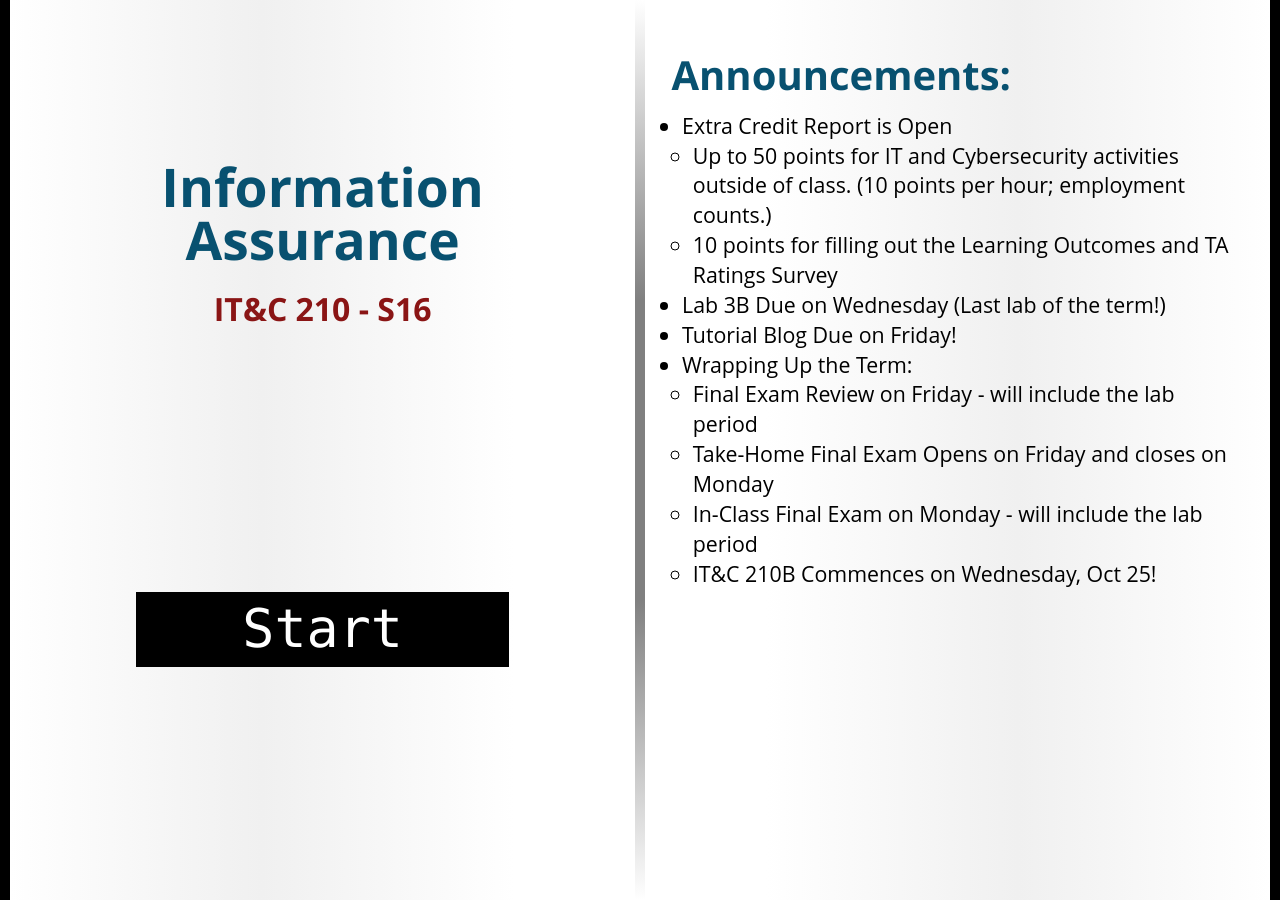
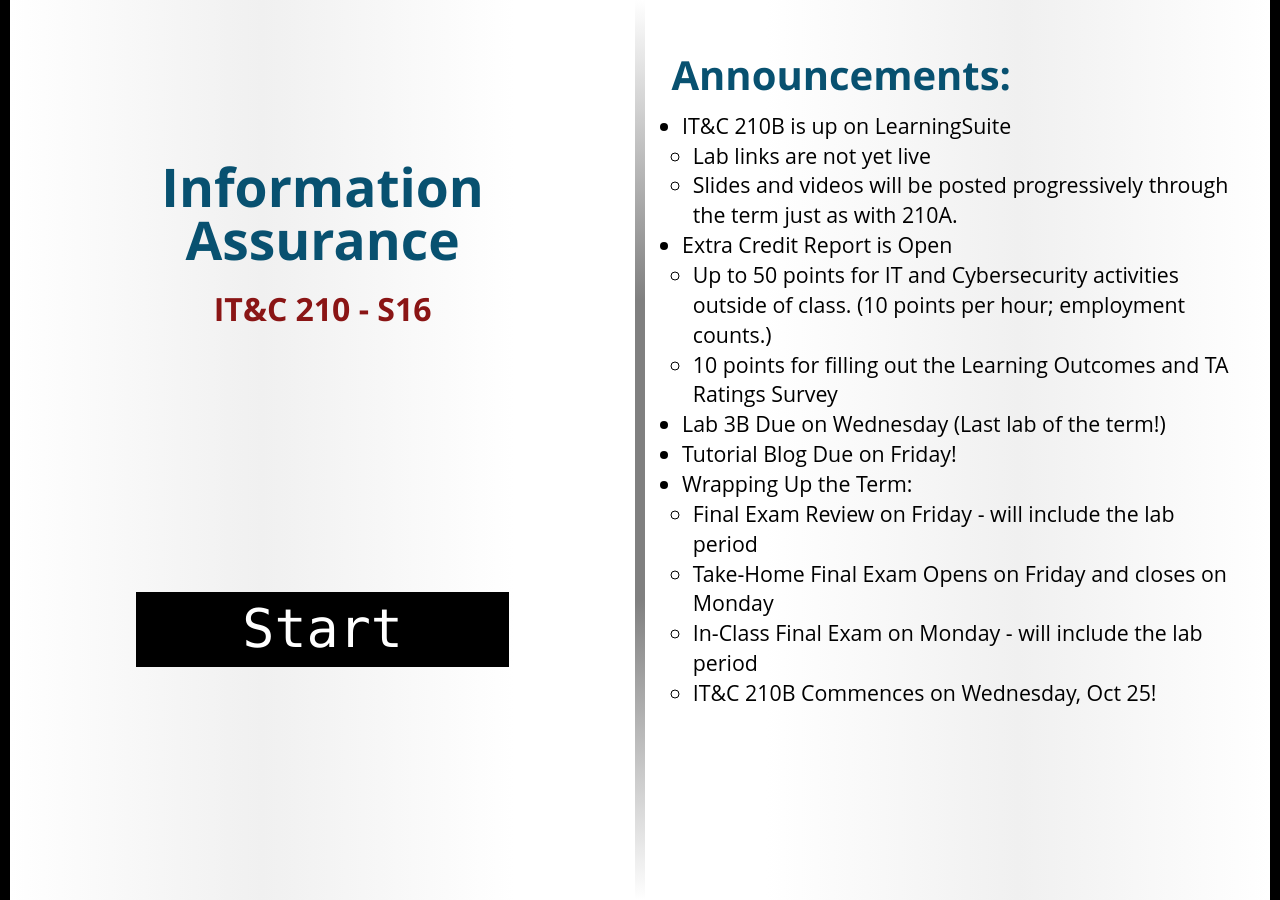
Before and after one commit to BYU-ITC-210/BYU-ITC-210.github.io, a Jekyll site: the page built from _welcome/S16.md, in a window 1280 px wide. Built offline with Jekyll 4.4.1, drawn with Linux system fonts in a browser that asks for light colours; some web fonts are replaced.

Commit message:
Welcome S16

```diff
--- a/_welcome/S16.md
+++ b/_welcome/S16.md
@@ -2,6 +2,9 @@
 title: Information Assurance
 session: S16
 ---
+* IT&C 210B is up on LearningSuite
+    * Lab links are not yet live
+    * Slides and videos will be posted progressively through the term just as with 210A.
 * Extra Credit Report is Open
     * Up to 50 points for IT and Cybersecurity activities outside of class. (10 points per hour; employment counts.)
     * 10 points for filling out the Learning Outcomes and TA Ratings Survey
```
